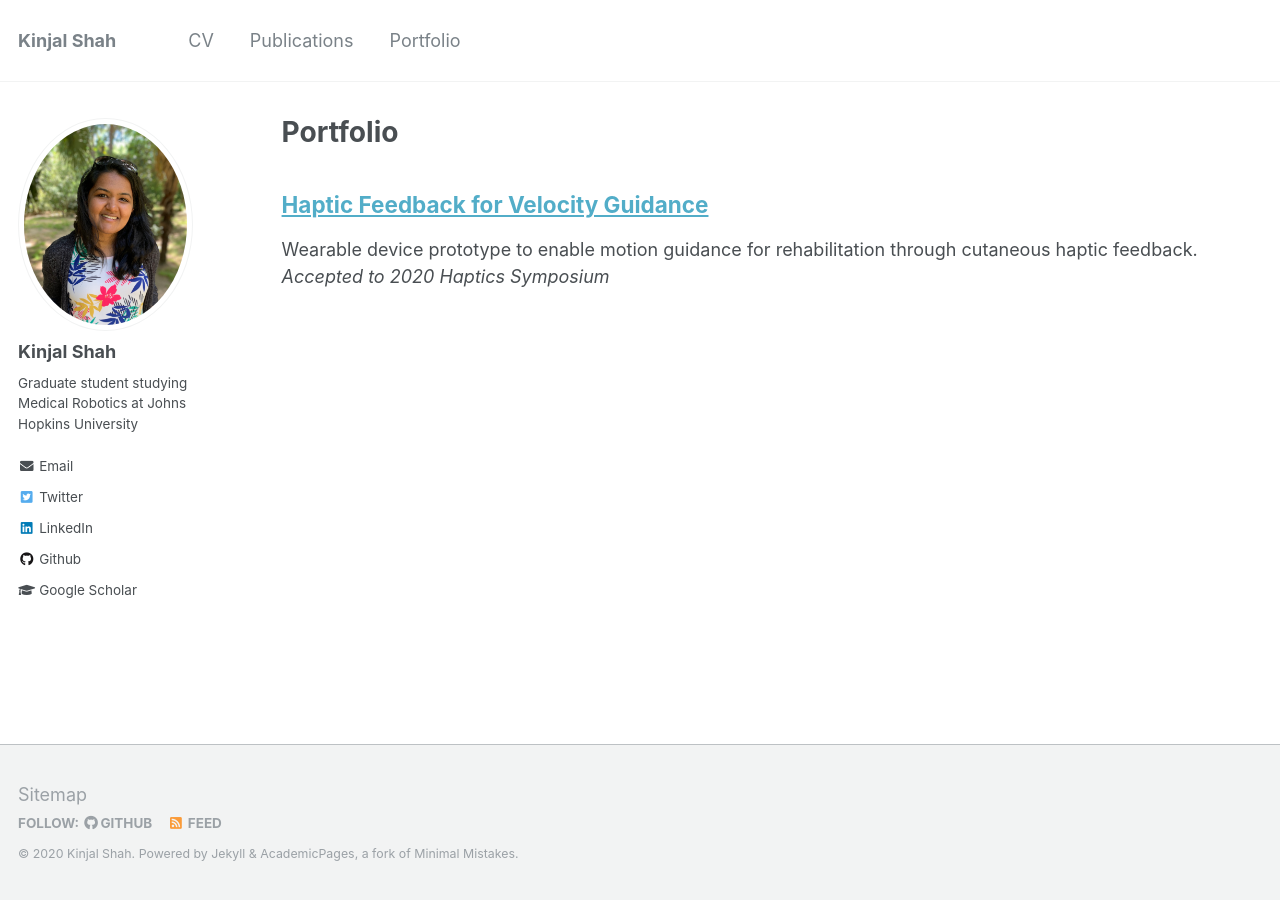
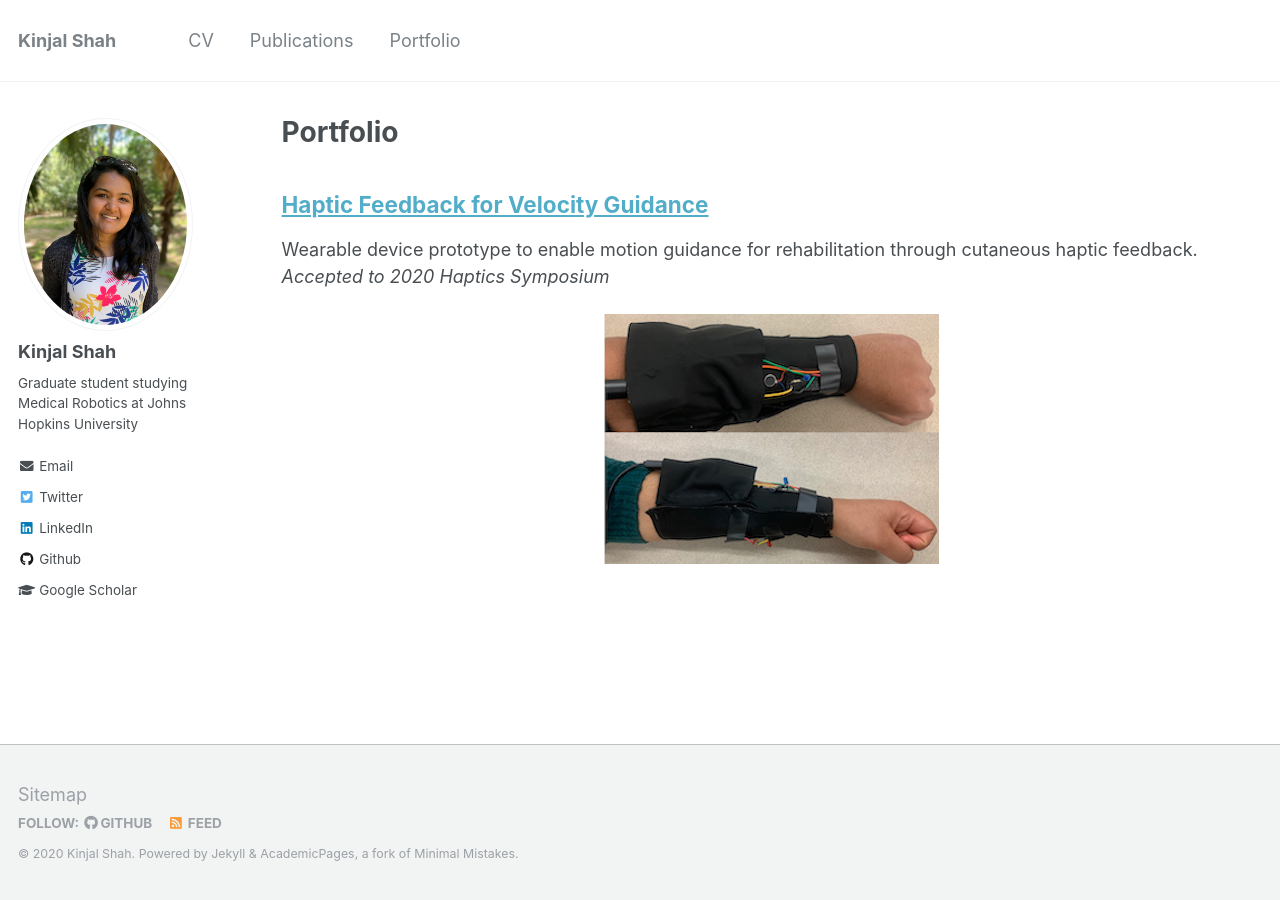
Before and after one commit to kinjmshah/kinjmshah.github.io, a Jekyll site: the page built from _pages/pf.md, in a window 1280 px wide. Built offline with Jekyll 4.4.1, drawn with Linux system fonts in a browser that asks for light colours.

Commit message:
Update pf.md

```diff
--- a/_pages/pf.md
+++ b/_pages/pf.md
@@ -9,3 +9,6 @@ author_profile: true
 ## [Haptic Feedback for Velocity Guidance](/portfolio/hapticGuidance)
 Wearable device prototype to enable motion guidance for rehabilitation through cutaneous haptic feedback.
 *Accepted to 2020 Haptics Symposium*
+<div align="center">
+  <img src='/images/haptic.png'>
+</div>
```
